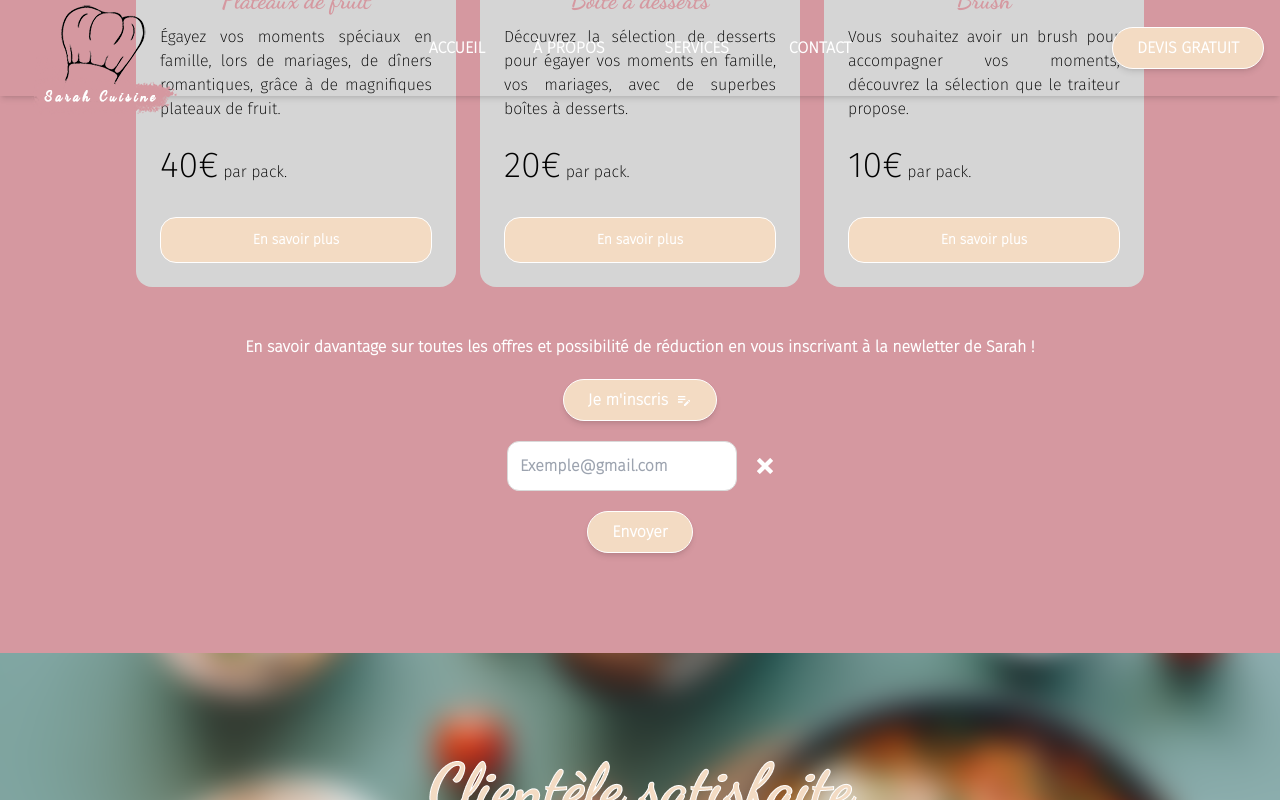
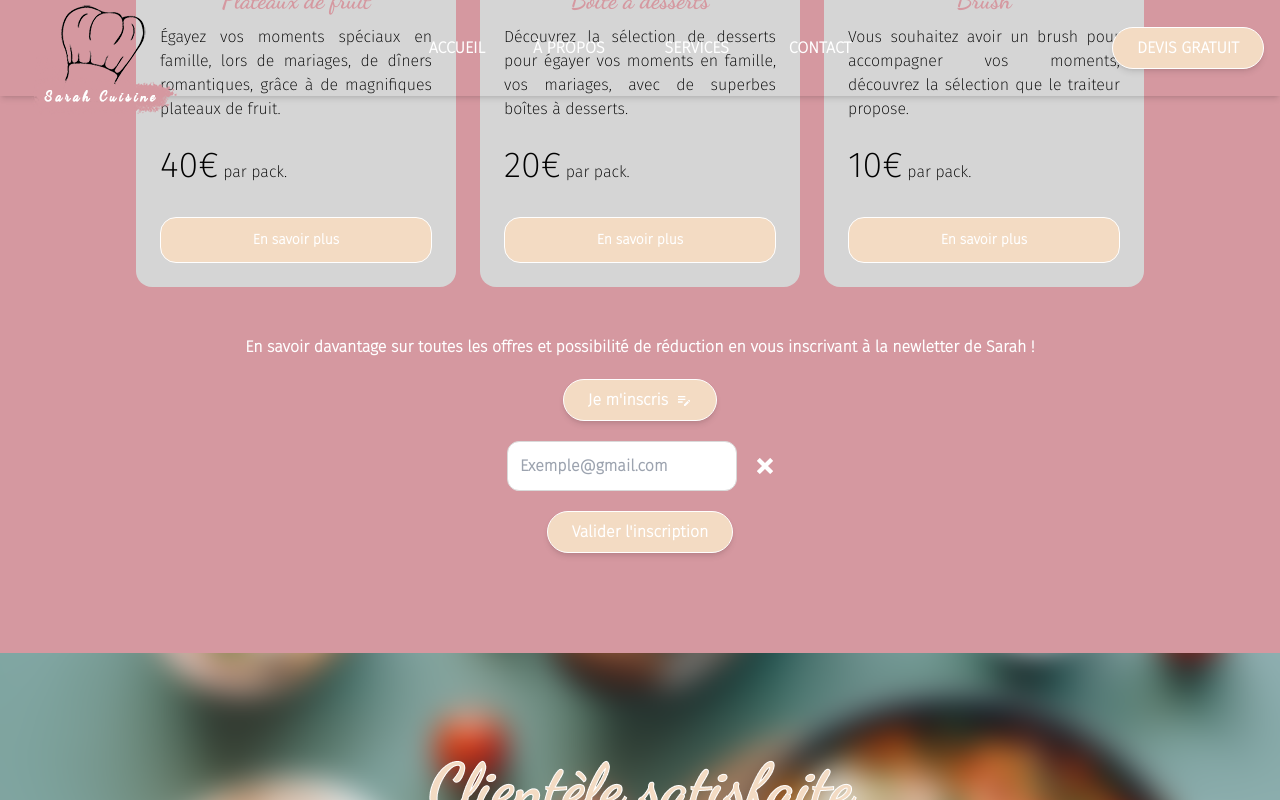
Before and after one commit to franzhopp/By-Sarah-Cuisine, a React (Vite) app: page / in a window 1280 px wide. Both pictures are taken after a click on the button "Je m'inscris". Shown: the part 2600-3400 px from the top of the page. Built offline with nearby package versions, Linux system fonts and the light colour scheme.

Commit message:
[ADD] newletter input fonctionnel

```diff
--- a/src/Components/Modal/modal-newletter.jsx
+++ b/src/Components/Modal/modal-newletter.jsx
@@ -112,7 +112,7 @@ const ModalNewletter = ({ closeModal, searchQuery }) => {
                   </svg>
                 </div>
               ) : (
-                "Envoyer"
+                "Valider l'inscription"
               )}
             </button>
             <div className="mt-5 text-center font-sans-serif text-white font-extrabold">
```
